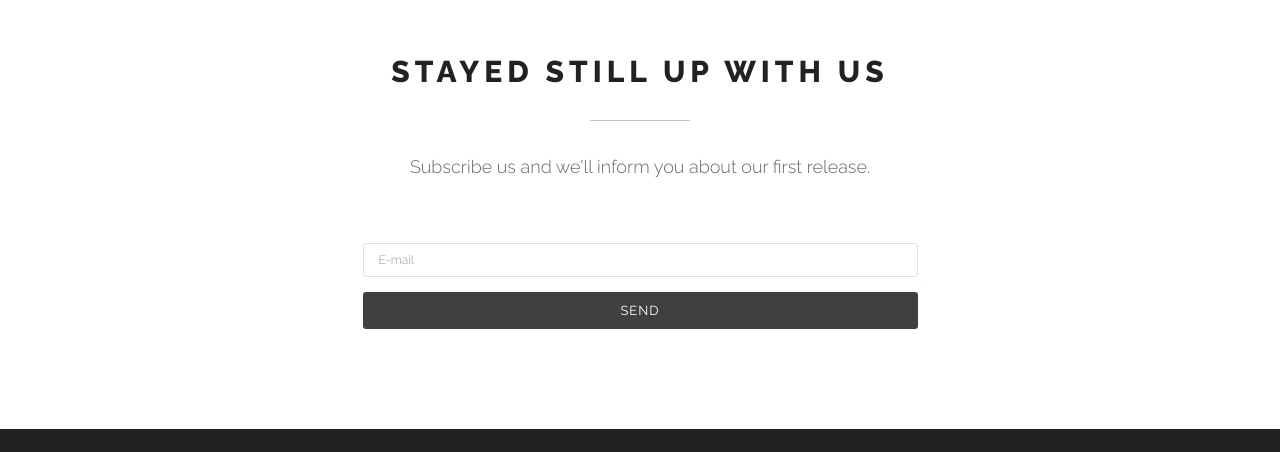
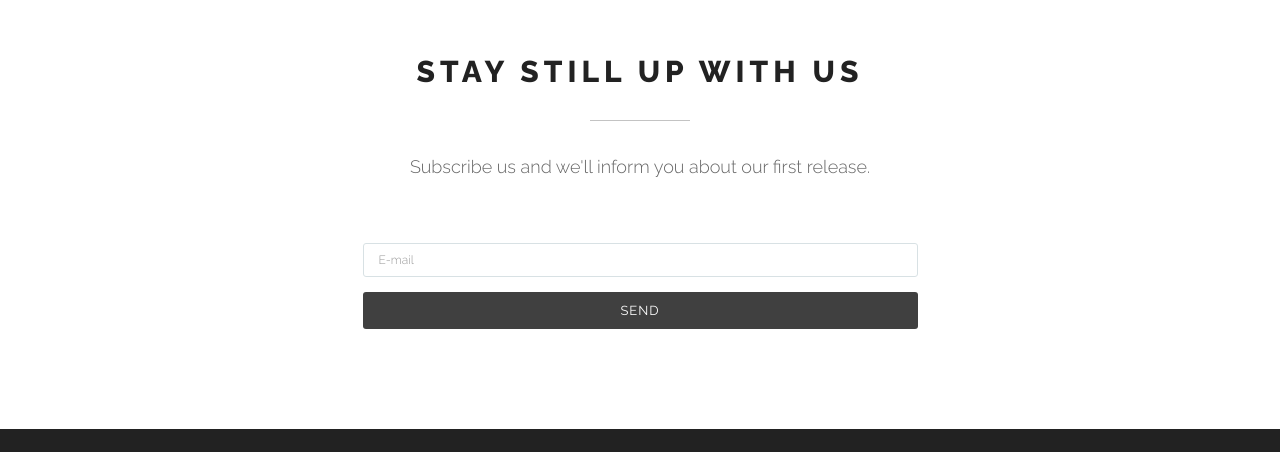
Before and after one commit to PeterUherek/peteruherek.github.io, a plain HTML site: page index.html in a window 1280 px wide. Shown: the part 2556-3008 px from the top of the page. Drawn offline with Linux system fonts and the light colour scheme.

Commit message:
First commit

```diff
--- a/index.html
+++ b/index.html
@@ -198,7 +198,7 @@
 				<div class="col-sm-6 col-sm-offset-3">
 
 					<div class="pfblock-header">
-						<h2 class="pfblock-title">Stayed still up with us </h2>
+						<h2 class="pfblock-title">Stay still up with us </h2>
 						<div class="pfblock-line"></div>
 						<div class="pfblock-subtitle">
 							Subscribe us and we'll inform you about our first release.
```
